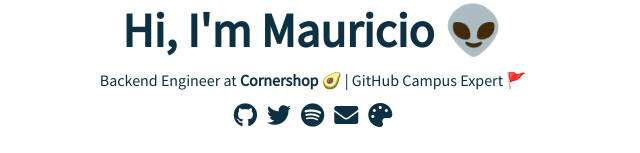
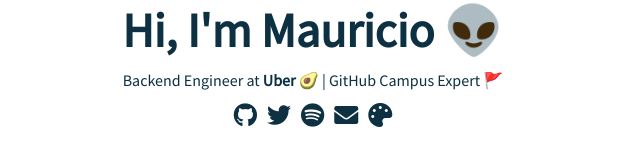
Before and after one commit to ultr4nerd/portfolio, a Vue app: page / in a window 1280 px wide. Shown: the part 225-378 px from the top of the page, without its empty margins (327-967 px from the left). Built offline with nearby package versions, Linux system fonts and the light colour scheme.

Commit message:
Update Hero.vue

```diff
--- a/src/components/Hero.vue
+++ b/src/components/Hero.vue
@@ -8,8 +8,8 @@
         :style="{
           color: primary !== 'yellow' ? primary : 'inherit',
         }"
-        href="https://cornershopapp.com/"
-        >Cornershop</a
+        href="https://www.uber.com/"
+        >Uber</a
       >
       🥑 | GitHub Campus Expert 🚩
     </p>
```
